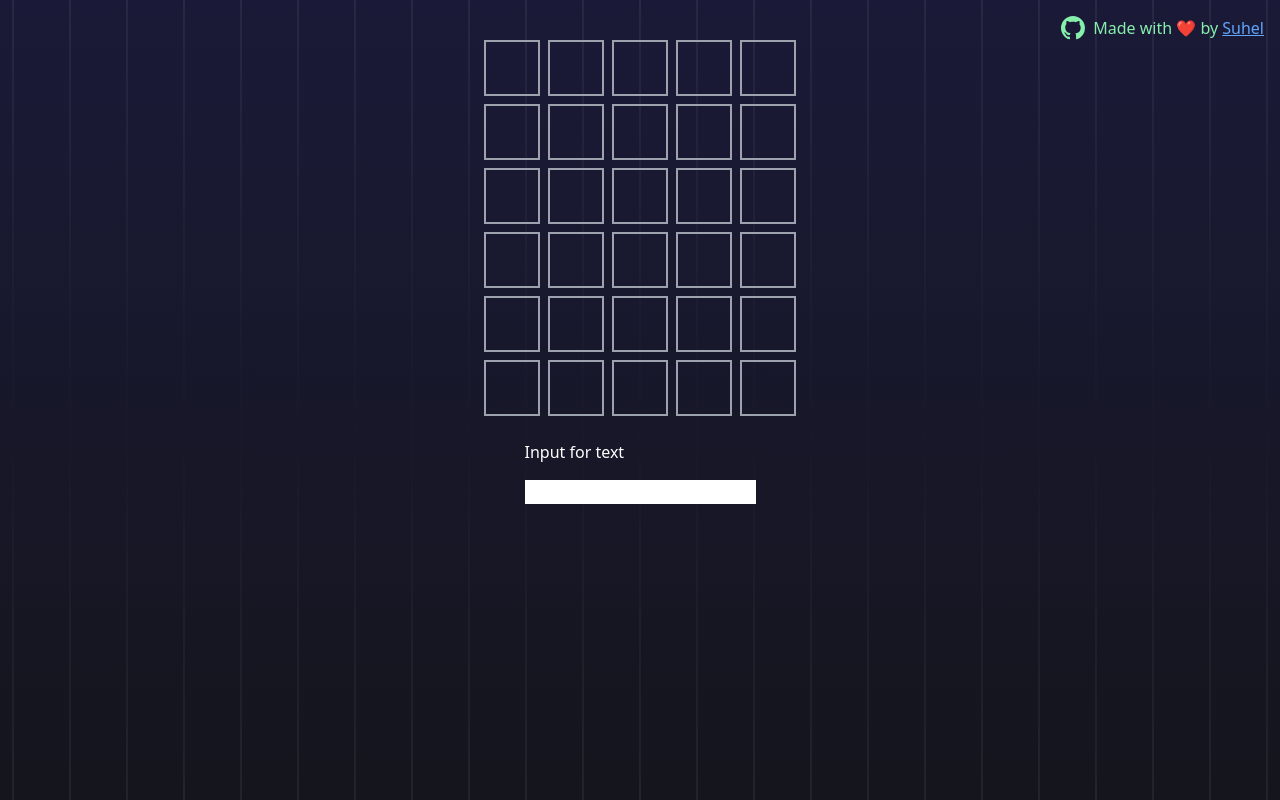
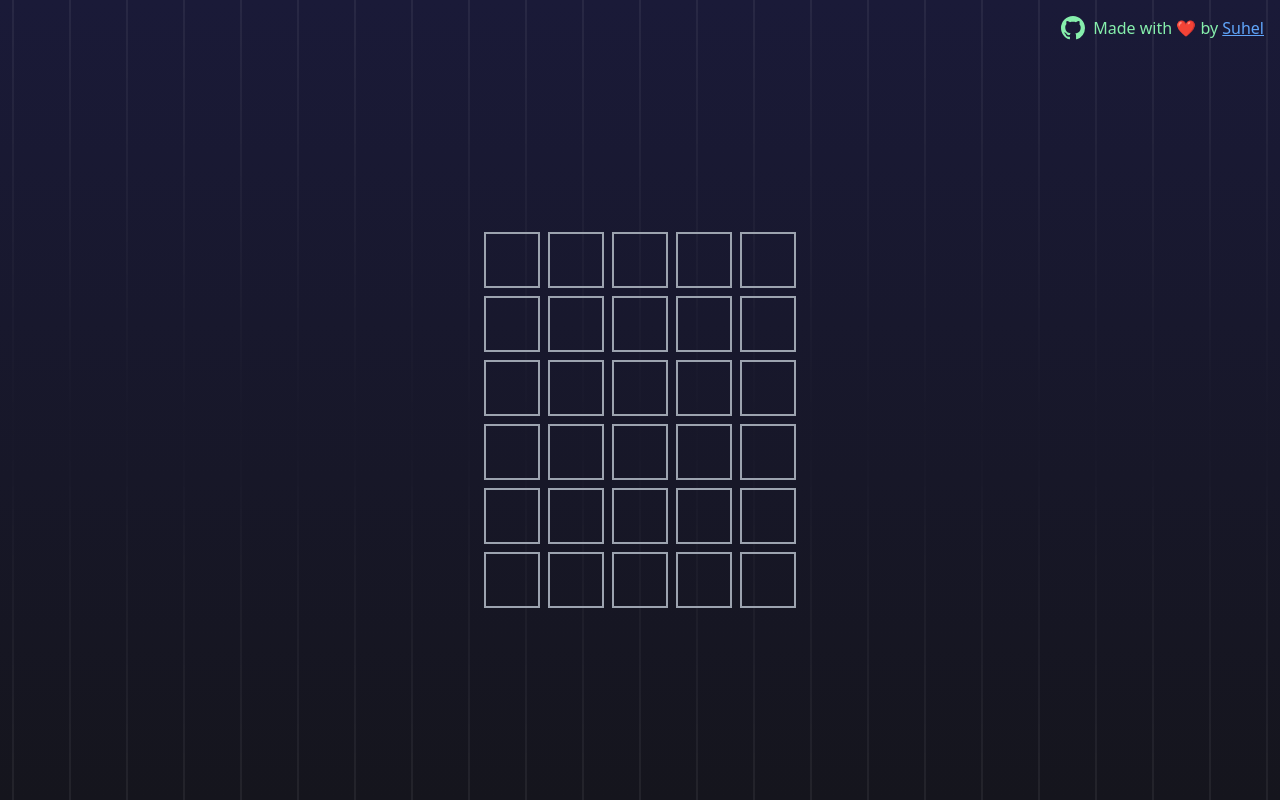
Before and after one commit to Suhelkhan12/Wordle, a React (Vite) app: page /gameplay in a window 1280 px wide. Built offline with nearby package versions, Linux system fonts and the light colour scheme.

Commit message:
make use useGuess hook

```diff
--- /dev/null
+++ b/src/hooks/useGuess.tsx
@@ -0,0 +1,63 @@
+/* eslint-disable react-hooks/exhaustive-deps */
+import { useEffect, useRef, useState } from "react";
+import { LETTER_LENGTH } from "../components/UI/WordRow";
+import { useStore } from "../store/store";
+
+const useGuess = (): [string, React.Dispatch<React.SetStateAction<string>>] => {
+  const addGuess = useStore((state) => state.addGuess);
+  const [guess, setGuess] = useState("");
+  const previousGuess = usePrevious(guess);
+
+  const onKeyDown = (e: KeyboardEvent) => {
+    const letter = e.key;
+    setGuess((currGuess) => {
+      const newGuess = letter.length === 1 ? currGuess + letter : currGuess;
+
+      switch (letter) {
+        case "Backspace":
+          return newGuess.slice(0, -1);
+        case "Enter":
+          if (newGuess.length === LETTER_LENGTH) {
+            addGuess(newGuess);
+            return "";
+          }
+      }
+
+      if (currGuess.length === LETTER_LENGTH) {
+        return currGuess;
+      }
+      return newGuess;
+    });
+  };
+
+  useEffect(() => {
+    document.addEventListener("keydown", onKeyDown);
+
+    return () => {
+      document.removeEventListener("keydown", onKeyDown);
+    };
+  }, [onKeyDown]);
+
+  useEffect(() => {
+    if (guess.length === 0 && previousGuess?.length === LETTER_LENGTH) {
+      addGuess(previousGuess);
+    }
+    // eslint-disable-next-line react-hooks/exhaustive-deps
+  }, [guess]);
+
+  return [guess, setGuess];
+};
+
+export default useGuess;
+
+// usePrevious function
+function usePrevious<T>(value: T): T {
+  // eslint-disable-next-line @typescript-eslint/no-explicit-any
+  const ref: any = useRef<T>();
+
+  useEffect(() => {
+    ref.current = value;
+  }, [value]);
+
+  return ref.current;
+}
--- a/src/pages/Gameplay.tsx
+++ b/src/pages/Gameplay.tsx
@@ -1,13 +1,11 @@
-import { useState } from "react";
 import WordRow from "../components/UI/WordRow";
 import { GuessRow, useStore, GUESS_LENGTH, GameStates } from "../store/store";
-import { LETTER_LENGTH } from "../components/UI/WordRow";
+import useGuess from "../hooks/useGuess";
 
 const Gameplay = () => {
-  const [guess, setGuess] = useState<string>("");
+  const [guess, setGuess] = useGuess();
   const guesses = useStore((state) => state.rows);
   const gameState = useStore((state) => state.gameState);
-  const addGuess = useStore((state) => state.addGuess);
   const newGame = useStore((state) => state.newGame);
 
   let rows: GuessRow[] = [...guesses];
@@ -21,33 +19,12 @@ const Gameplay = () => {
   const numberOfGuessRemaining = GUESS_LENGTH - rows.length;
   rows = rows.concat(Array(numberOfGuessRemaining).fill(""));
 
-  const handleOnchange = (e: React.ChangeEvent<HTMLInputElement>) => {
-    const newGuess = e.target.value;
-    if (newGuess.length === LETTER_LENGTH) {
-      addGuess(newGuess);
-      setGuess("");
-      return;
-    }
-    setGuess(newGuess);
-  };
-
   return (
     <main className="h-screen flex justify-center items-center sm:pt-10 pt-14  text-white flex-col">
       <div className="flex flex-col gap-2">
         {rows.map(({ guess, result }, index) => (
           <WordRow letter={guess} key={index} result={result} />
         ))}
-      </div>
-
-      <div className="mt-6 flex gap-4 flex-col flex-grow">
-        <label>Input for text</label>
-        <input
-          type="text"
-          value={guess}
-          className=" text-black"
-          onChange={handleOnchange}
-          disabled={isGameOver}
-        />
       </div>
 
       {isGameOver && (
```
